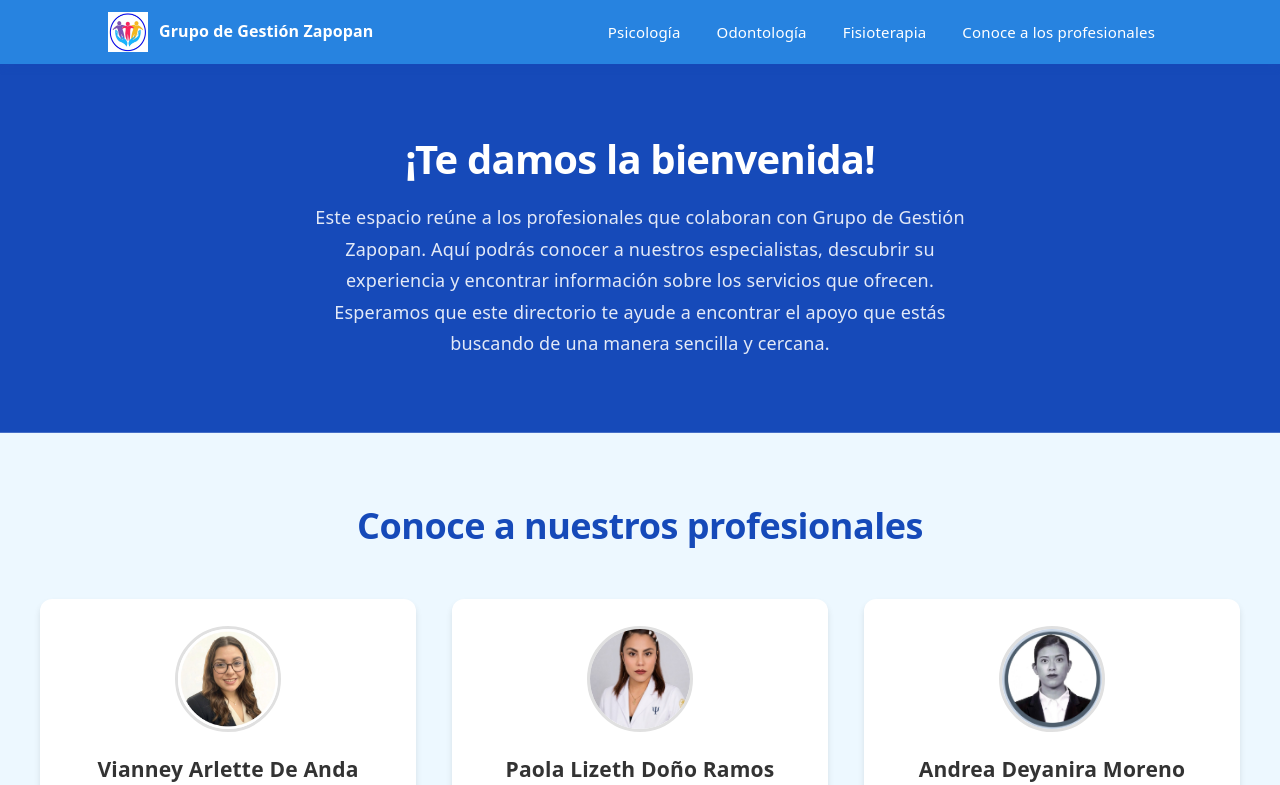
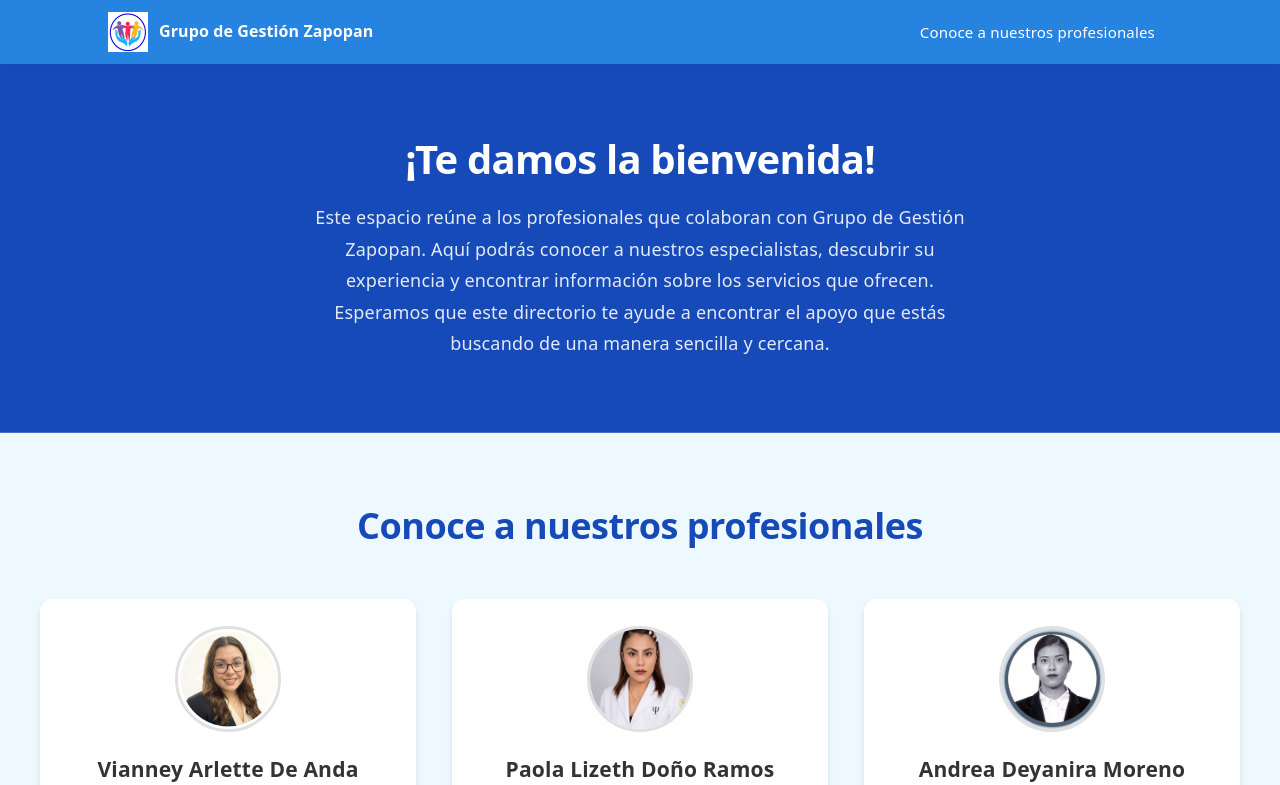
Before and after one commit to sofiafgm/profesional-profiles, a React (Vite) app: page / in a window 1280 px wide. Shown: the top 785 px of the page. Built offline with nearby package versions, Linux system fonts and the light colour scheme.

Commit message:
Specialty component hidden

```diff
--- a/src/components/Navbar/Navbar.tsx
+++ b/src/components/Navbar/Navbar.tsx
@@ -3,10 +3,10 @@ import './Navbar.css'
 import logo from '../../assets/logo.png'
 
 const NAV_LINKS = [
-  { label: 'Psicología',   href: '#psicologia' },
-  { label: 'Odontología',  href: '#odontologia' },
-  { label: 'Fisioterapia', href: '#fisioterapia' },
-  { label: 'Conoce a los profesionales', href: '#profesionales' },
+  //{ label: 'Psicología',   href: '#psicologia' },
+  //{ label: 'Odontología',  href: '#odontologia' },
+  //{ label: 'Fisioterapia', href: '#fisioterapia' },
+  { label: 'Conoce a nuestros profesionales', href: '#profesionales' },
 ]
 
 export default function Navbar() {
--- a/src/components/Specialty/Specialty.tsx
+++ b/src/components/Specialty/Specialty.tsx
@@ -20,6 +20,7 @@ export default function Specialty() {
         <h2>{specialty.name}</h2>
 
         <p>{specialty.description}</p>
+
       </div>
     </section>
     ))
```
Also changed, not shown: src/App.tsx (line endings or trailing spaces).
